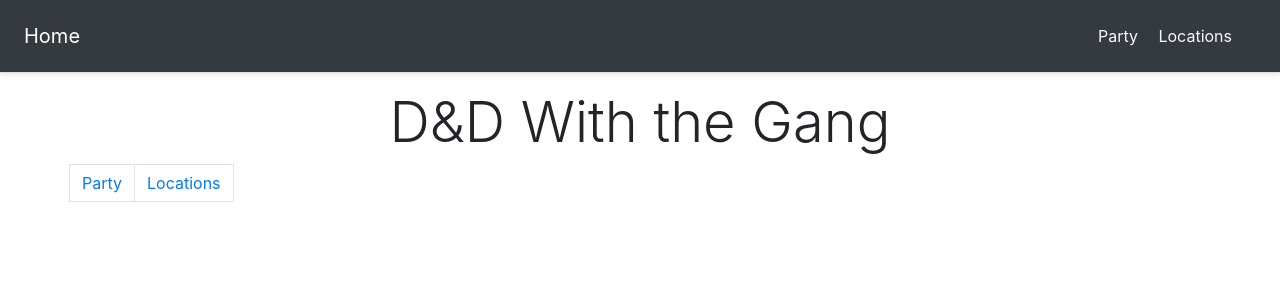
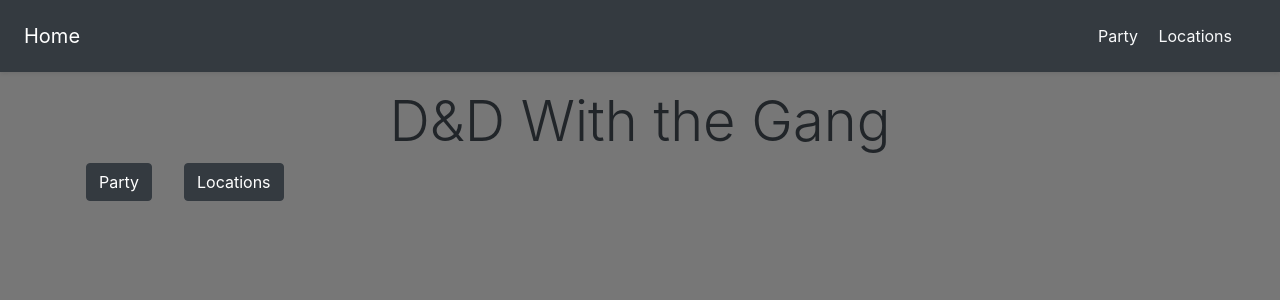
Before and after one commit to LaytonGB/D-D-Stocks-System, a Django app: page / in a window 1280 px wide. Shown: the top 300 px of the page. Run offline with Django 3.2, Linux system fonts and the light colour scheme; some libraries are stand-ins or nearby versions.

Commit message:
improve css

```diff
--- a/DNDStocks/templates/base.html
+++ b/DNDStocks/templates/base.html
@@ -14,9 +14,9 @@
 
         <link rel="stylesheet" href="https://stackpath.bootstrapcdn.com/bootstrap/4.1.3/css/bootstrap.min.css" integrity="sha384-MCw98/SFnGE8fJT3GXwEOngsV7Zt27NXFoaoApmYm81iuXoPkFOJwJ8ERdknLPMO" crossorigin="anonymous">
     </head>
-    <body>
+    <body style="background-color: #777;">
         <header>
-            <div class="navbar navbar-expand-md navbar-dark d-flex flex-column flex-md-row align-items-center p-3 px-md-4 mb-3 border-bottom shadow-sm bg-dark">
+            <div class="navbar navbar-expand-md navbar-dark d-flex flex-column flex-md-row align-items-center p-3 px-md-4 mb-3 shadow-sm bg-dark">
                 <a href="/" class="navbar-brand my-0 mr-md-auto font-weight-normal">Home</a>
                 <nav class="my-2 my-md-0 mr-md-3">
                     <a class="p-2 text-light" href="/party/">Party</a>
--- a/DNDStocks/templates/home.html
+++ b/DNDStocks/templates/home.html
@@ -5,7 +5,7 @@
     {% if pages %}
         <div class="row">
             {% for page in pages %}
-                <a href="/{{page}}/" class="page-link ">{{page|capfirst}}</a>
+                <a href="/{{page}}/" class="mx-3 btn btn-dark" role="button">{{page|capfirst}}</a>
             {% endfor %}
         </div>
     {% endif %}
```
